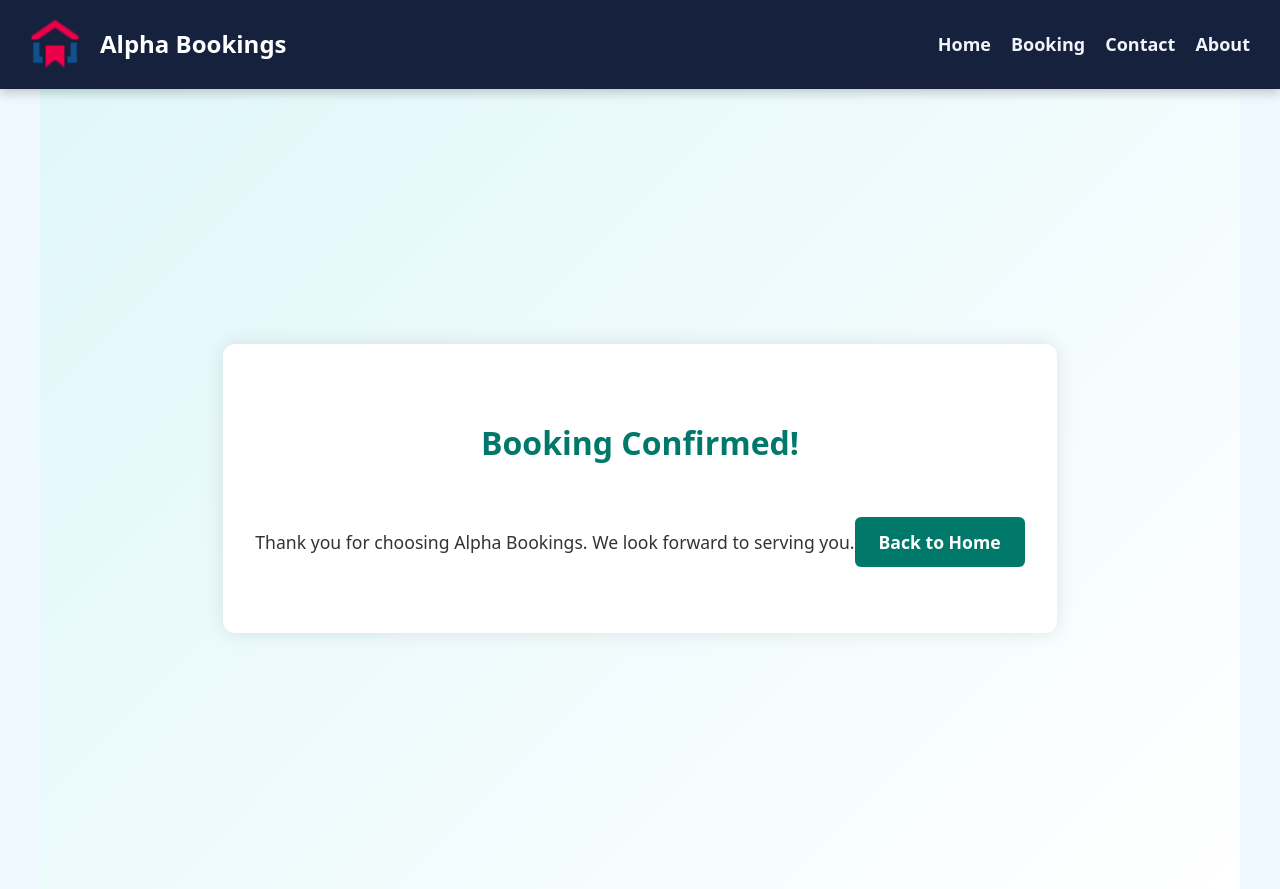
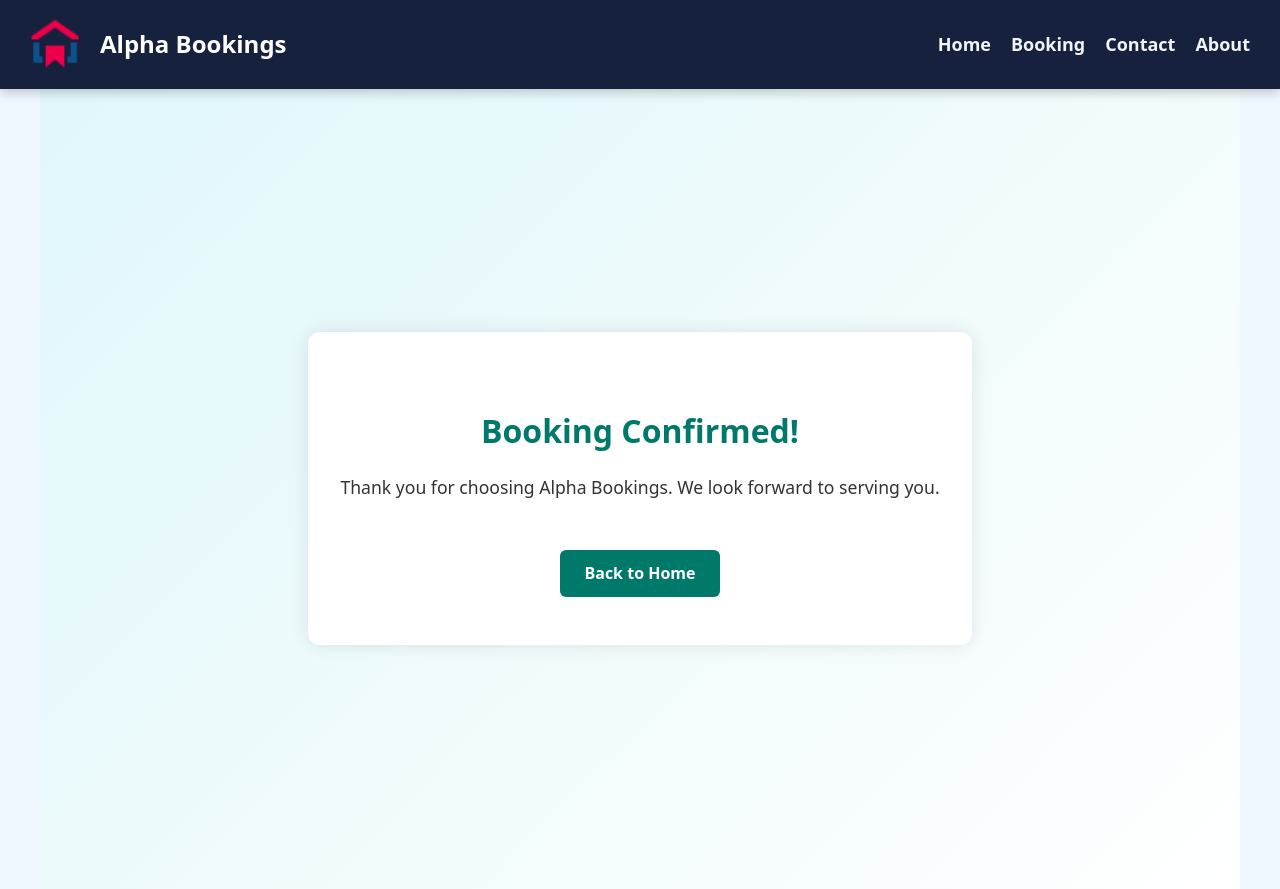
Before and after one commit to switjeph/Booking-website, a React (Vite) app: page /confirmation in a window 1280 px wide. Built offline with nearby package versions, Linux system fonts and the light colour scheme.

Commit message:
changes made

```diff
--- a/src/Components/Confirmation.jsx
+++ b/src/Components/Confirmation.jsx
@@ -8,8 +8,10 @@ function Confirmation() {
         <h2>Booking Confirmed!</h2>
         <p>
           Thank you for choosing Alpha Bookings. We look forward to serving you.
-          <a href="/" className="back-home-btn">Back to Home</a>
         </p>
+        <a href="/" className="back-home-btn">
+          Back to Home
+        </a>
       </div>
     </main>
   );
```
